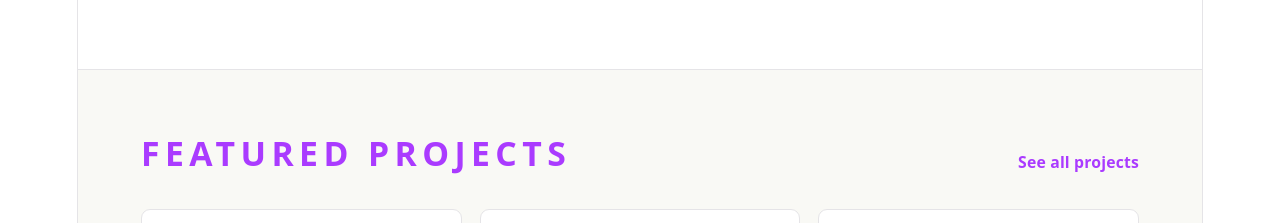
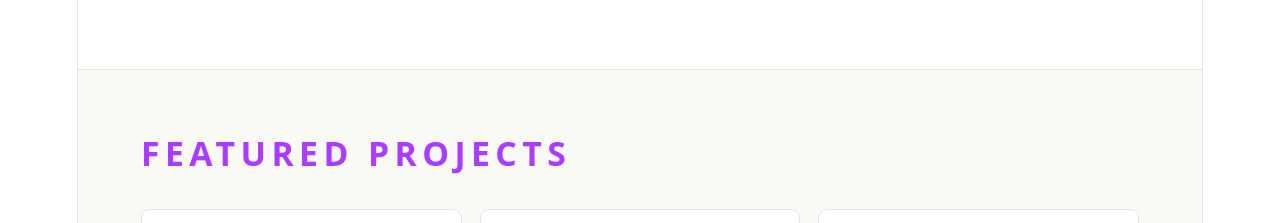
Before and after one commit to nomiles2003/portfolio-website, a React (Vite) app: page / in a window 1280 px wide. Shown: the part 820-1043 px from the top of the page. Built offline with nearby package versions, Linux system fonts and the light colour scheme.

Commit message:
Removed Projects page in favor of individual ProjectPage(s)

```diff
--- a/src/App.jsx
+++ b/src/App.jsx
@@ -2,7 +2,6 @@ import { BrowserRouter, Routes, Route } from "react-router-dom";
 import AboutMe from "./pages/AboutMe";
 import Homepage from "./pages/Homepage";
 import CareerAgentPage from "./pages/CareerAgentPage";
-import Projects from "./pages/Projects";
 import PageNotFound from "./pages/PageNotFound";
 import ProjectPage from "./pages/ProjectPage";
 
@@ -13,7 +12,6 @@ function App() {
         <Route path="/" element={<Homepage />} />
         <Route path="/aboutme" element={<AboutMe />} />
         <Route path="/chat" element={<CareerAgentPage />} />
-        <Route path="/projects" element={<Projects />} />
         <Route path="/:slug" element={<ProjectPage />} />
         <Route path="*" element={<PageNotFound />} />
       </Routes>
--- a/src/components/CardSection.jsx
+++ b/src/components/CardSection.jsx
@@ -1,6 +1,4 @@
-import { Link } from "react-router-dom";
-
-function CardSection({ children, background, title, link, linkName }) {
+function CardSection({ children, background, title }) {
   return (
     <section
       className={`border-y border-[var(--border)] ${background} px-6 py-14 sm:px-10 lg:px-14`}
@@ -12,14 +10,6 @@ function CardSection({ children, background, title, link, linkName }) {
               {title}
             </p>
           </div>
-          {link && (
-            <Link
-              to={`/${link}`}
-              className="text-sm font-semibold text-[var(--accent)] hover:underline"
-            >
-              {linkName}
-            </Link>
-          )}
         </div>
         <div className="mt-8 grid gap-4 md:grid-cols-3">{children}</div>
       </div>
--- a/src/pages/Homepage.jsx
+++ b/src/pages/Homepage.jsx
@@ -112,8 +112,6 @@ function Homepage() {
       <CardSection
         background={"bg-[var(--social-bg)]"}
         title={"Featured Projects"}
-        link={"projects"}
-        linkName={"See all projects"}
       >
         {projects.map((project) => (
           <ProjectCard
--- a/src/pages/ProjectPage.jsx
+++ b/src/pages/ProjectPage.jsx
@@ -1,9 +1,15 @@
 import { useParams } from "react-router-dom";
 import { projects } from "../../data/projects";
+import PageNotFound from "./PageNotFound";
 
 function ProjectPage() {
   const { slug } = useParams();
   const project = projects.find((item) => item.slug === slug);
+
+  if (!project) {
+    return <PageNotFound />;
+  }
+
   return <div>{project.description}</div>;
 }
 
--- a/src/pages/Projects.jsx
+++ /dev/null
@@ -1,5 +0,0 @@
-function Projects() {
-  return <div>Projects</div>;
-}
-
-export default Projects;
```
